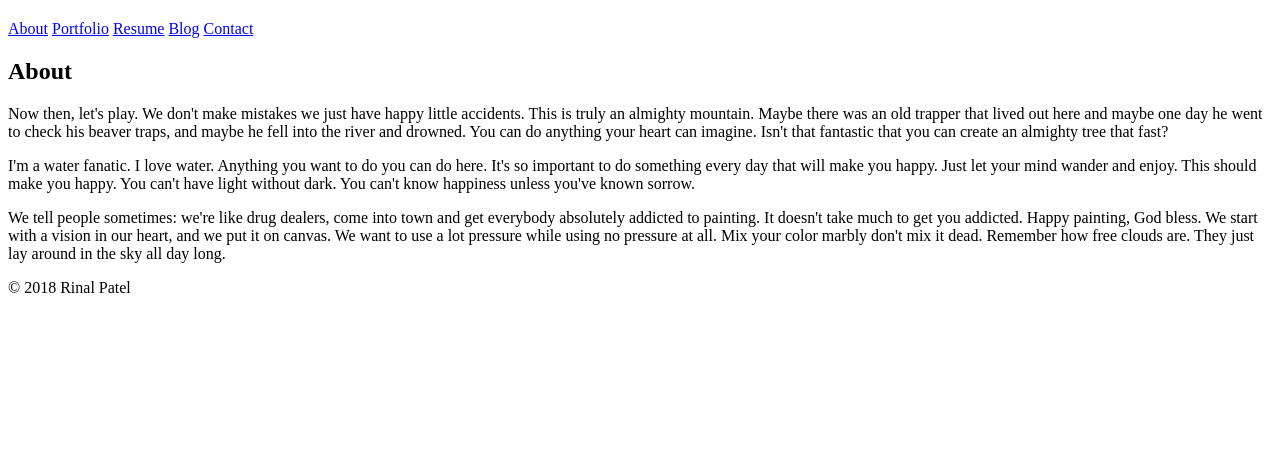
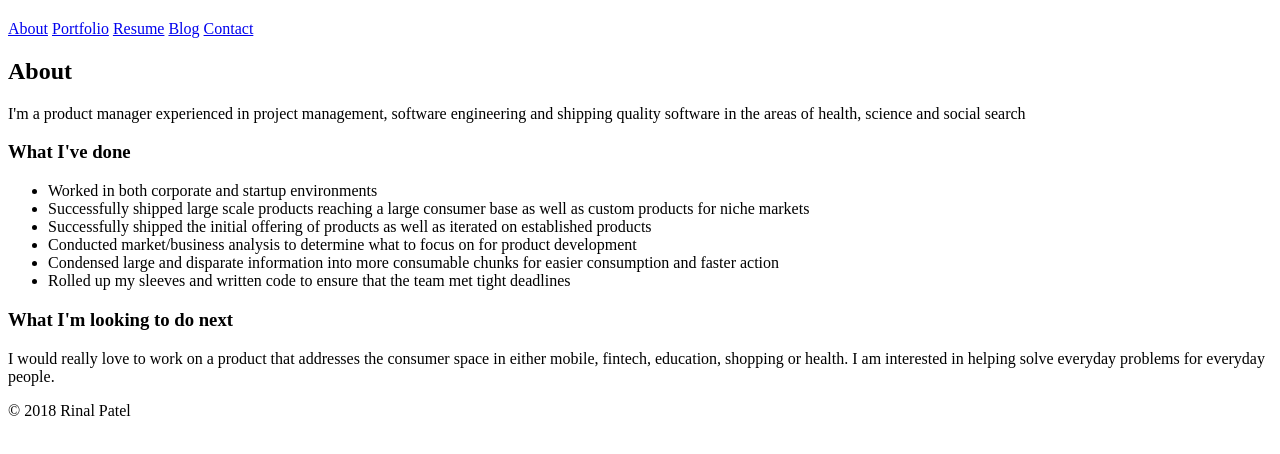
Before and after one commit to rinalp/rinalp.github.io, a plain HTML site: page index.html in a window 1280 px wide. Shown: the part 60-514 px from the top of the page. Drawn offline with Linux system fonts and the light colour scheme.

Commit message:
Personalized the index.html page
Got rid of placeholder text and replaced with personal information

```diff
--- a/index.html
+++ b/index.html
@@ -18,9 +18,18 @@
 		<div>
 			<h2>About</h2>
 			<section>
-				<p>Now then, let's play. We don't make mistakes we just have happy little accidents. This is truly an almighty mountain. Maybe there was an old trapper that lived out here and maybe one day he went to check his beaver traps, and maybe he fell into the river and drowned. You can do anything your heart can imagine. Isn't that fantastic that you can create an almighty tree that fast?</p>
-				<p>I'm a water fanatic. I love water. Anything you want to do you can do here. It's so important to do something every day that will make you happy. Just let your mind wander and enjoy. This should make you happy. You can't have light without dark. You can't know happiness unless you've known sorrow.</p>
-				<p>We tell people sometimes: we're like drug dealers, come into town and get everybody absolutely addicted to painting. It doesn't take much to get you addicted. Happy painting, God bless. We start with a vision in our heart, and we put it on canvas. We want to use a lot pressure while using no pressure at all. Mix your color marbly don't mix it dead. Remember how free clouds are. They just lay around in the sky all day long.</p>
+				<p>I'm a product manager experienced in project management, software engineering and shipping quality software in the areas of health, science and social search</p>
+				<h3>What I've done</h3>
+				<ul>
+					<li>Worked in both corporate and startup environments</li>
+					<li>Successfully shipped large scale products reaching a large consumer base as well as custom products for niche markets</li>
+					<li>Successfully shipped the initial offering of products as well as iterated on established products</li>
+					<li>Conducted market/business analysis to determine what to focus on for product development</li>
+					<li>Condensed large and disparate information into more consumable chunks for easier consumption and faster action</li>
+					<li>Rolled up my sleeves and written code to ensure that the team met tight deadlines</li>
+				</ul>
+				<h3>What I'm looking to do next</h3>
+				<p>I would really love to work on a product that addresses the consumer space in either mobile, fintech, education, shopping or health. I am interested in helping solve everyday problems for everyday people.</p>
 			</section>
 		</div>
 		<footer>
```
